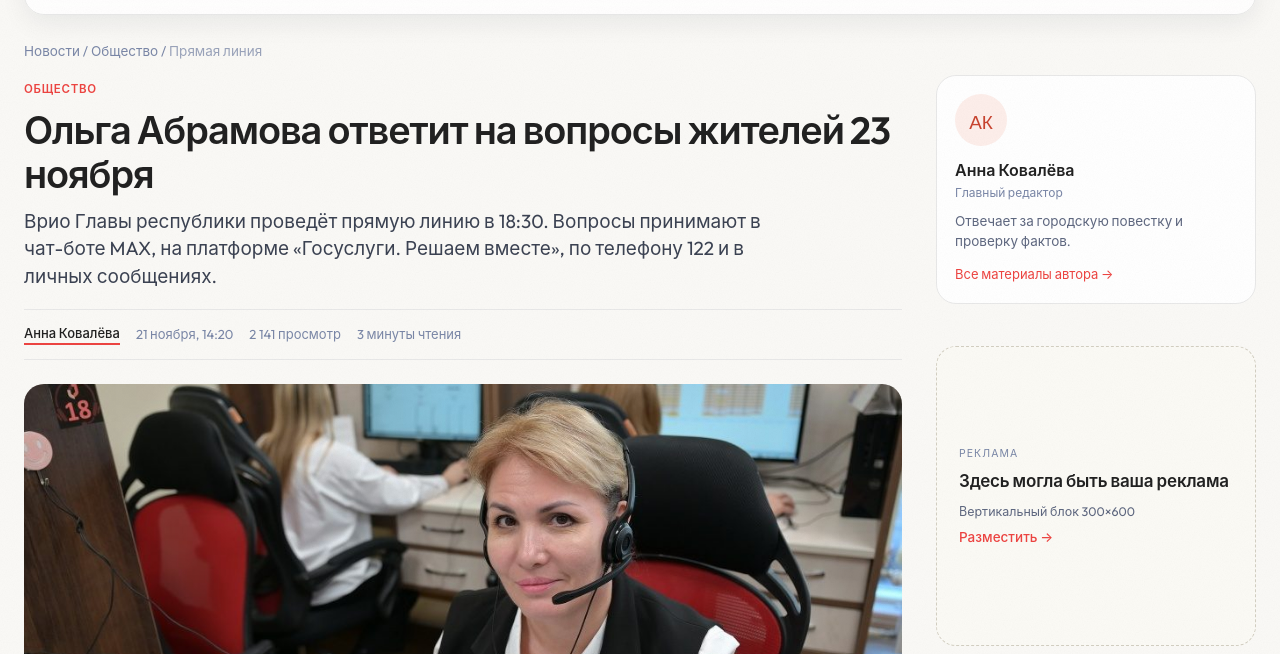
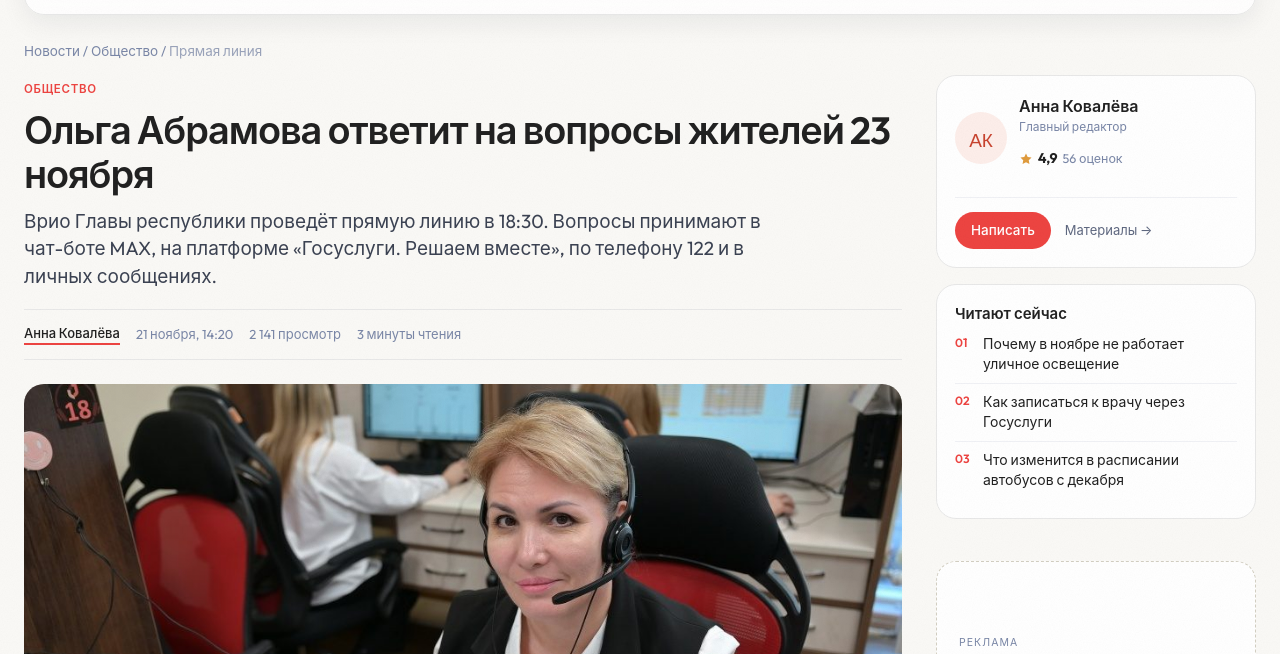
Before and after one commit to antondvinyaninov/kpr-prototype, a plain HTML site: page article.html in a window 1280 px wide. Shown: the part 113-767 px from the top of the page. Drawn offline with nearby package versions, Linux system fonts and the light colour scheme.

Commit message:
Правая колонка статьи: компактная карточка автора с рейтингом, нумерованное «Читают сейчас», баннер 300x250

```diff
--- a/article.html
+++ b/article.html
@@ -194,21 +194,32 @@
 
   .aside{position:sticky;top:110px;display:flex;flex-direction:column;gap:16px}
   @media(max-width:980px){.aside{position:static}}
-  .author-card{background:#fff;border:1px solid var(--edge);border-radius:20px;padding:18px}
-  .author-card .ava{width:52px;height:52px;border-radius:50%;background:#fdeeea;color:#c8432f;display:grid;place-items:center;font-family:'Oswald',sans-serif;font-size:19px;margin-bottom:12px}
-  .author-card .name{font-size:16px;font-weight:600}
+  .author-card{background:#fff;border:1px solid var(--edge);border-radius:20px;padding:18px;
+    display:grid;grid-template-columns:auto 1fr;gap:12px;align-items:center}
+  .author-card .ava{grid-row:span 3;width:52px;height:52px;border-radius:50%;background:#fdeeea;color:#c8432f;
+    display:grid;place-items:center;font-family:'Oswald',sans-serif;font-size:19px}
+  .author-card .name{font-size:16px;font-weight:600;display:block}
   .author-card .name:hover{color:var(--accent)}
-  .author-card .role{font-size:12px;color:var(--muted-2);margin-top:2px}
-  .author-card p{margin:10px 0 10px;font-size:13.5px;line-height:1.45;color:var(--muted)}
-  .author-card .all{font-size:13px;color:var(--accent)}
+  .author-card .role{font-size:12px;color:var(--muted-2)}
+  .author-card .rating{display:flex;align-items:center;gap:5px;color:#e09b3c;font-size:12.5px}
+  .author-card .rating b{color:var(--ink);font-size:14px}
+  .author-card .rating span{color:var(--muted-2)}
+  .author-card .acts{grid-column:1/-1;display:flex;align-items:center;gap:14px;margin-top:4px;
+    padding-top:14px;border-top:1px solid #f0f1f5}
+  .author-card .btn{padding:8px 16px;font-size:13.5px}
+  .author-card .ghost{font-size:13px;color:var(--muted)}
+  .author-card .ghost:hover{color:var(--accent)}
 
-  .ad-vert{flex-direction:column;align-items:flex-start;justify-content:center;gap:6px;min-height:300px}
+  .ad-vert{flex-direction:column;align-items:flex-start;justify-content:center;gap:6px;min-height:250px;
+    background:#fff;border-style:dashed}
   .ad-vert .ad-cta{margin-left:0}
 
   .read-box{background:#fff;border:1px solid var(--edge);border-radius:20px;padding:18px}
-  .read-box b{font-size:15px}
-  .read-box ol{margin:10px 0 0;padding-left:18px}
-  .read-box li{margin:8px 0;font-size:14px;line-height:1.4}
+  .read-box .cap{font-size:15px;font-weight:600;margin-bottom:10px}
+  .read-box ol{margin:0;padding:0;list-style:none;counter-reset:r}
+  .read-box li{counter-increment:r;display:flex;gap:10px;padding:9px 0;border-top:1px solid #f0f1f5;font-size:14px;line-height:1.4}
+  .read-box li:first-child{border-top:0;padding-top:0}
+  .read-box li::before{content:counter(r, decimal-leading-zero);font-size:12px;color:var(--accent);font-weight:600;min-width:18px}
   .read-box a:hover{color:var(--accent)}
 
   .sec{margin:34px 0 16px;font-size:24px;letter-spacing:-.02em}
@@ -448,30 +459,36 @@
 
     <aside class="aside">
       <div class="author-card">
-        <div class="ava">АК</div>
-        <div>
+        <a class="ava" href="author.html">АК</a>
+        <div class="who">
           <a class="name" href="author.html">Анна Ковалёва</a>
           <div class="role">Главный редактор</div>
         </div>
-        <p>Отвечает за городскую повестку и проверку фактов.</p>
-        <a class="all" href="author.html">Все материалы автора →</a>
+        <div class="rating">
+          <svg width="14" height="14" viewBox="0 0 24 24" fill="currentColor" aria-hidden="true"><path d="M12 2.5l2.9 6.1 6.6.9-4.8 4.6 1.2 6.6L12 17.6 6.1 20.7l1.2-6.6L2.5 9.5l6.6-.9L12 2.5z"/></svg>
+          <b>4,9</b><span>56 оценок</span>
+        </div>
+        <div class="acts">
+          <a class="btn" href="#">Написать</a>
+          <a class="ghost" href="author.html">Материалы →</a>
+        </div>
+      </div>
+
+      <div class="read-box">
+        <div class="cap">Читают сейчас</div>
+        <ol>
+          <li><a href="article.html">Почему в ноябре не работает уличное освещение</a></li>
+          <li><a href="article.html">Как записаться к врачу через Госуслуги</a></li>
+          <li><a href="article.html">Что изменится в расписании автобусов с декабря</a></li>
+        </ol>
       </div>
 
       <a class="ad ad-vert" href="#">
         <span class="ad-tag">Реклама</span>
         <b>Здесь могла быть ваша реклама</b>
-        <small>Вертикальный блок 300×600</small>
+        <small>Вертикальный блок 300×250</small>
         <span class="ad-cta">Разместить →</span>
       </a>
-
-      <div class="read-box">
-        <b>Читают сейчас</b>
-        <ol>
-          <li><a href="#">Почему в ноябре не работает уличное освещение</a></li>
-          <li><a href="#">Как записаться к врачу через Госуслуги</a></li>
-          <li><a href="#">Что изменится в расписании автобусов с декабря</a></li>
-        </ol>
-      </div>
     </aside>
   </div>
 
```
